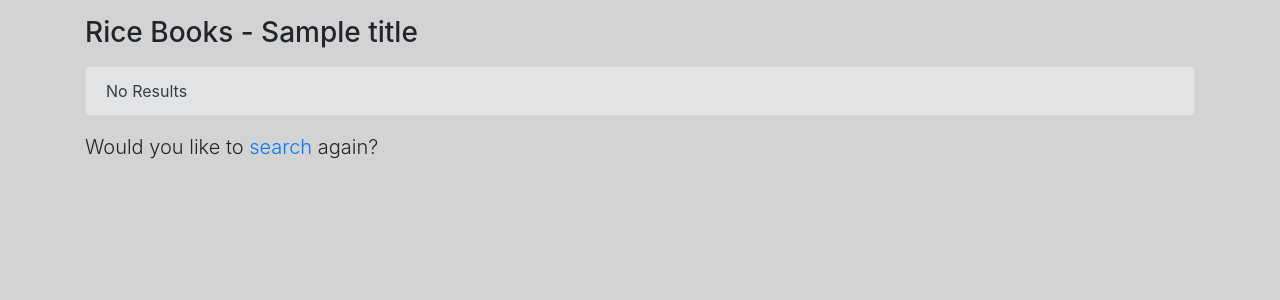
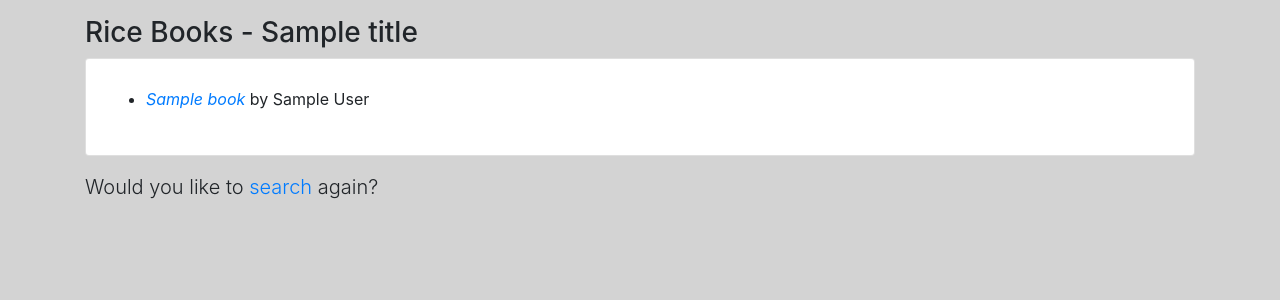
Before and after one commit to msmiki1218/c50web-project1, a Flask app: template templates/results.html in a window 1280 px wide. Shown: the part 56-356 px from the top of the page. Run offline with Flask 2, Linux system fonts and the light colour scheme; the template is opened without the code that fills it: most values are stand-ins (such as "Sample title", 1, 10 or a date in 2020); some libraries are stand-ins or nearby versions.

Commit message:
modified results.html

```diff
--- a/templates/results.html
+++ b/templates/results.html
@@ -1,21 +1,15 @@
-{% extends "layout.html" %} {% block body %} {% if results %}
+{% extends "layout.html" %} {% block body %} {% if books %}
 <div class="card mb-3">
   <div class="card-body">
-    <form method="POST">
+    <ul>
       {% for book in books %}
-      <div class="form-check">
-        <input type="radio" name="{{ book.id }}" id="{{ book.id }}" class="form-check-input"
-          value="{{ request.form.id }}" />
-        <label for=" {{ book.id }}" class="form-check-label">
-          <em>{{ book.title }}</em> by {{ book.author }}
-        </label>
-      </div>
+      <li class="py-2"><a href="{{ url_for('books') }}"><em>{{ book.title }}</em></a> by {{ book.author }}</li>
       {% endfor %}
-    </form>
+    </ul>
   </div>
 </div>
 {% else %}
-<div class="alert alert-secondary my-3" role="alert">
+<div class=" alert alert-secondary my-3" role="alert">
   No Results
 </div>
 {% endif %}
```
Also changed, not shown: 2 other files.
